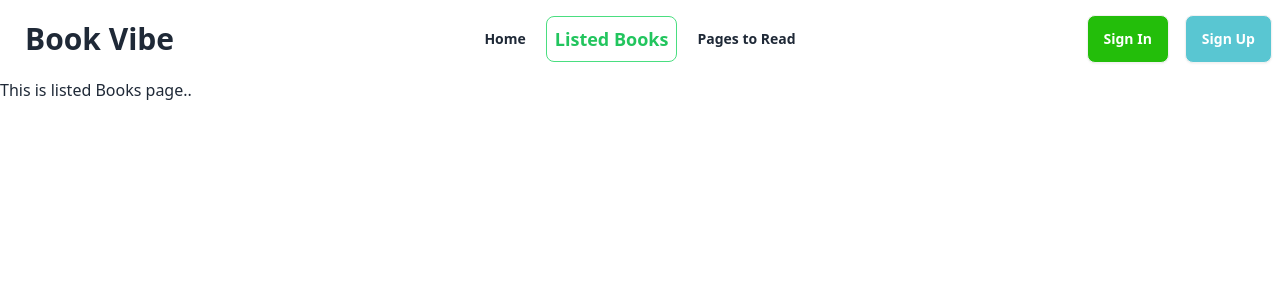
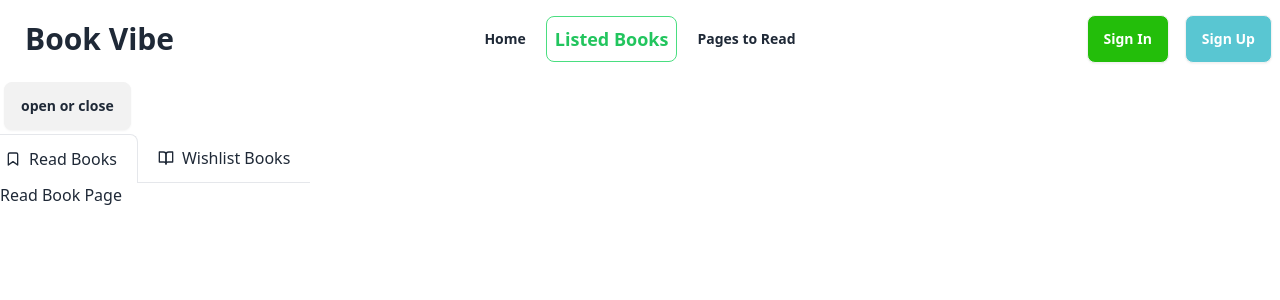
Before and after one commit to Solaimanislam/assignment--8, a React app: page /ListedBook in a window 1280 px wide. Shown: the top 300 px of the page. Built offline with nearby package versions, Linux system fonts and the light colour scheme; the HTML template or start-up script is replaced by a standard one.

Commit message:
added list of read section

```diff
--- a/package.json
+++ b/package.json
@@ -12,8 +12,10 @@
   "dependencies": {
     "react": "^18.2.0",
     "react-dom": "^18.2.0",
+    "react-hot-toast": "^2.4.1",
     "react-icons": "^5.0.1",
-    "react-router-dom": "^6.22.3"
+    "react-router-dom": "^6.22.3",
+    "react-spinners": "^0.13.8"
   },
   "devDependencies": {
     "@types/react": "^18.2.66",
--- a/src/Components/Books.jsx
+++ b/src/Components/Books.jsx
@@ -1,10 +1,13 @@
 
-import { useLoaderData } from "react-router-dom";
+import { useLoaderData, useNavigation } from "react-router-dom";
 import BookCard from "./BookCard";
+import Loader from "./Loader";
 
 
 const Books = () => {
     const books = useLoaderData();
+    const navigation = useNavigation();
+    if(navigation.state === 'loading') return <Loader></Loader>
 
     return (
         <section className="py-6 sm:py-12  dark:bg-gray-100 text-gray-100 dark:text-gray-800">
--- /dev/null
+++ b/src/Components/Loader.jsx
@@ -0,0 +1,11 @@
+import { ScaleLoader } from "react-spinners";
+
+const Loader = () => {
+    return (
+        <div className=" flex flex-col justify-center items-center min-h-[calc(100vh-156px)]">
+            <ScaleLoader size={100} color='#F92FD3'></ScaleLoader>
+        </div>
+    );
+};
+
+export default Loader;
--- /dev/null
+++ b/src/Components/ReadBook.jsx
@@ -0,0 +1,28 @@
+// import { useParams } from "react-router-dom";
+// import useBook from "../Hooks/useBook";
+// import { useEffect, useState } from "react";
+
+
+const ReadBook = () => {
+    // const [singleData, setSingleData] = useState({});
+    // const { id } = useParams();
+    // const { data, loading } = useBook();
+    // console.log(id, data);
+
+    // useEffect(() => {
+    //     const singleDataBook = data?.find((item) => item.bookId == id);
+    //     console.log(singleDataBook);
+    //     setSingleData(singleDataBook)
+    // }, [data, id]);
+
+    // const { bookId, bookName, author, image, review, totalPages, rating, category, tags, publisher, yearOfPublishing } = singleData || {};
+
+
+    return (
+        <div>
+            <h1>Read Book Page</h1>
+        </div>
+    );
+};
+
+export default ReadBook;
--- /dev/null
+++ b/src/Components/Wishlist.jsx
@@ -0,0 +1,11 @@
+import React from 'react';
+
+const Wishlist = () => {
+    return (
+        <div>
+            <h1>WishList page...</h1>
+        </div>
+    );
+};
+
+export default Wishlist;
--- a/src/Hooks/useBook.jsx
+++ b/src/Hooks/useBook.jsx
@@ -11,7 +11,7 @@ const useBook = () => {
             const res = await fetch('/public/data.json');
             const data = await res.json();
             setData(data);
-            console.log(data);
+            // console.log(data);
             setLoading(false);
         };
         fetchData(data);
--- a/src/Pages/ListedBooks.jsx
+++ b/src/Pages/ListedBooks.jsx
@@ -1,12 +1,45 @@
+import { useState } from "react";
+import { Link, Outlet, useNavigation } from "react-router-dom";
+import Loader from "../Components/Loader";
 
 
 
 const ListedBooks = () => {
+    const [tabIndex, setTabIndex] = useState(0);
+    const navigation = useNavigation();
+    if(navigation.state === 'loading') return <Loader></Loader>
     return (
         <div>
+            <details className="dropdown ">
+                <summary className="m-1 btn">open or close</summary>
+                <ul className="p-2 shadow menu dropdown-content z-[1] bg-base-100 rounded-box w-52">
+                    <li><a>Item 1</a></li>
+                    <li><a>Item 2</a></li>
+                </ul>
+            </details>
+            <div className="flex items-center -mx-4 overflow-x-auto overflow-y-hidden sm:justify-start flex-nowrap dark:bg-gray-100 dark:text-gray-800">
+                <Link
+                 to=''
+                onClick={()=>setTabIndex(0)} className={`flex items-center flex-shrink-0 px-5 py-3 space-x-2 ${tabIndex === 0 ? 'border border-b-0' : 'border-b'} rounded-t-lg dark:border-gray-600 dark:text-gray-900`}>
+                    <svg xmlns="http://www.w3.org/2000/svg" viewBox="0 0 24 24" fill="none" stroke="currentColor" strokeWidth="2" strokeLinecap="round" strokeLinejoin="round" className="w-4 h-4">
+                        <path d="M19 21l-7-5-7 5V5a2 2 0 0 1 2-2h10a2 2 0 0 1 2 2z"></path>
+                    </svg>
+                    <span>Read Books</span>
+                </Link>
+                <Link
+                to={`wishlistBooks`}
+                onClick={()=>setTabIndex(1)} className={`flex items-center flex-shrink-0 px-5 py-3 space-x-2 ${tabIndex === 1 ? 'border border-b-0' : 'border-b'} rounded-t-lg dark:border-gray-600 dark:text-gray-900`}>
+                    <svg xmlns="http://www.w3.org/2000/svg" viewBox="0 0 24 24" fill="none" stroke="currentColor" strokeWidth="2" strokeLinecap="round" strokeLinejoin="round" className="w-4 h-4">
+                        <path d="M2 3h6a4 4 0 0 1 4 4v14a3 3 0 0 0-3-3H2z"></path>
+                        <path d="M22 3h-6a4 4 0 0 0-4 4v14a3 3 0 0 1 3-3h7z"></path>
+                    </svg>
+                    <span>Wishlist Books</span>
+                </Link>
 
-            <h1>This is listed Books page..</h1>
+            </div>
+            <Outlet></Outlet>
         </div>
+
     );
 };
 
--- /dev/null
+++ b/src/Routes/Routes.jsx
@@ -0,0 +1,47 @@
+import { createBrowserRouter } from "react-router-dom";
+import MainLayouts from "../Layouts/MainLayouts";
+import Home from "../Pages/Home";
+import ListedBooks from "../Pages/ListedBooks";
+import Book from "../Pages/Book";
+import PageToRead from "../Pages/PageToRead";
+import ReadBook from "../Components/ReadBook";
+import Wishlist from "../Components/Wishlist";
+
+export const router = createBrowserRouter([
+    {
+      path: '/',
+      element: <MainLayouts></MainLayouts>,
+      children: [
+        {
+          path: '/',
+          element: <Home></Home>,
+          loader: () => fetch('/public/data.json')
+        },
+        {
+          path: '/ListedBook',
+          element: <ListedBooks></ListedBooks>,
+          children: [
+            {
+                index: true,
+                element: <ReadBook></ReadBook>
+            },
+            {
+                path: 'wishlistBooks',
+                element: <Wishlist></Wishlist>
+            },
+          ]
+        },
+        {
+          path: '/book/:id',
+          element: <Book></Book>,
+
+        },
+        {
+          path: '/pageToRead',
+          element: <PageToRead></PageToRead>
+        }
+      ],
+    },
+
+
+  ])
--- a/src/main.jsx
+++ b/src/main.jsx
@@ -2,42 +2,12 @@ import React from 'react'
 import ReactDOM from 'react-dom/client'
 
 import './index.css'
-import { RouterProvider, createBrowserRouter } from 'react-router-dom'
-import Home from './Pages/Home.jsx'
-import PageToRead from './Pages/PageToRead.jsx'
-import ListedBooks from './Pages/ListedBooks.jsx'
-import MainLayouts from './Layouts/MainLayouts.jsx'
-import Book from './Pages/Book.jsx'
-
-const router = createBrowserRouter([
-  {
-    path: '/',
-    element: <MainLayouts></MainLayouts>,
-    children: [
-      {
-        path: '/',
-        element: <Home></Home>,
-        loader: () => fetch('/public/data.json')
-      },
-      {
-        path: '/ListedBook',
-        element: <ListedBooks></ListedBooks>
-      },
-      {
-        path: '/book/:id',
-        element: <Book></Book>,
-        // loader: ({params}) => fetch(`/public/data.json/${params.id}`)
-
-      },
-      {
-        path: '/pageToRead',
-        element: <PageToRead></PageToRead>
-      }
-    ],
-  },
+import { RouterProvider } from 'react-router-dom'
+import { router } from './Routes/Routes'
+import toast, { Toaster } from 'react-hot-toast';
 
 
-])
+
 
 
 ReactDOM.createRoot(document.getElementById('root')).render(
@@ -45,5 +15,6 @@ ReactDOM.createRoot(document.getElementById('root')).render(
     <RouterProvider router={router}>
 
     </RouterProvider>
+    <Toaster></Toaster>
   </React.StrictMode>,
 )
--- /dev/null
+++ b/src/utils/index.js
@@ -0,0 +1,28 @@
+import toast from "react-hot-toast";
+export const getBooks = () => {
+    let books = []
+    const storedBooks = localStorage.getItem('books');
+    if(storedBooks) {
+        books = JSON.parse(storedBooks)
+    }
+    return books;
+}
+// save
+export const saveBook = book => {
+    let books = getBooks()
+    const isExist = books.find(b => b.bookId === book.bookId)
+    if( isExist){
+        return toast.error('Already Read!');
+    }
+    books.push(book);
+    localStorage.setItem('books', JSON.stringify(books))
+    toast.success('Books read Successfully!')
+}
+
+// Delete
+export const deleteBook = id => {
+    let books = getBooks();
+    const remaining = books.filter(b => b.bookId !== id)
+    localStorage.setItem('books', JSON.stringify(remaining))
+    toast.success( 'Book Delete successfully!')
+}
```
Also changed, not shown: src/Pages/Book.jsx (+11 -6 lines), 1 other file (tests, documents, lock files or other folders).
